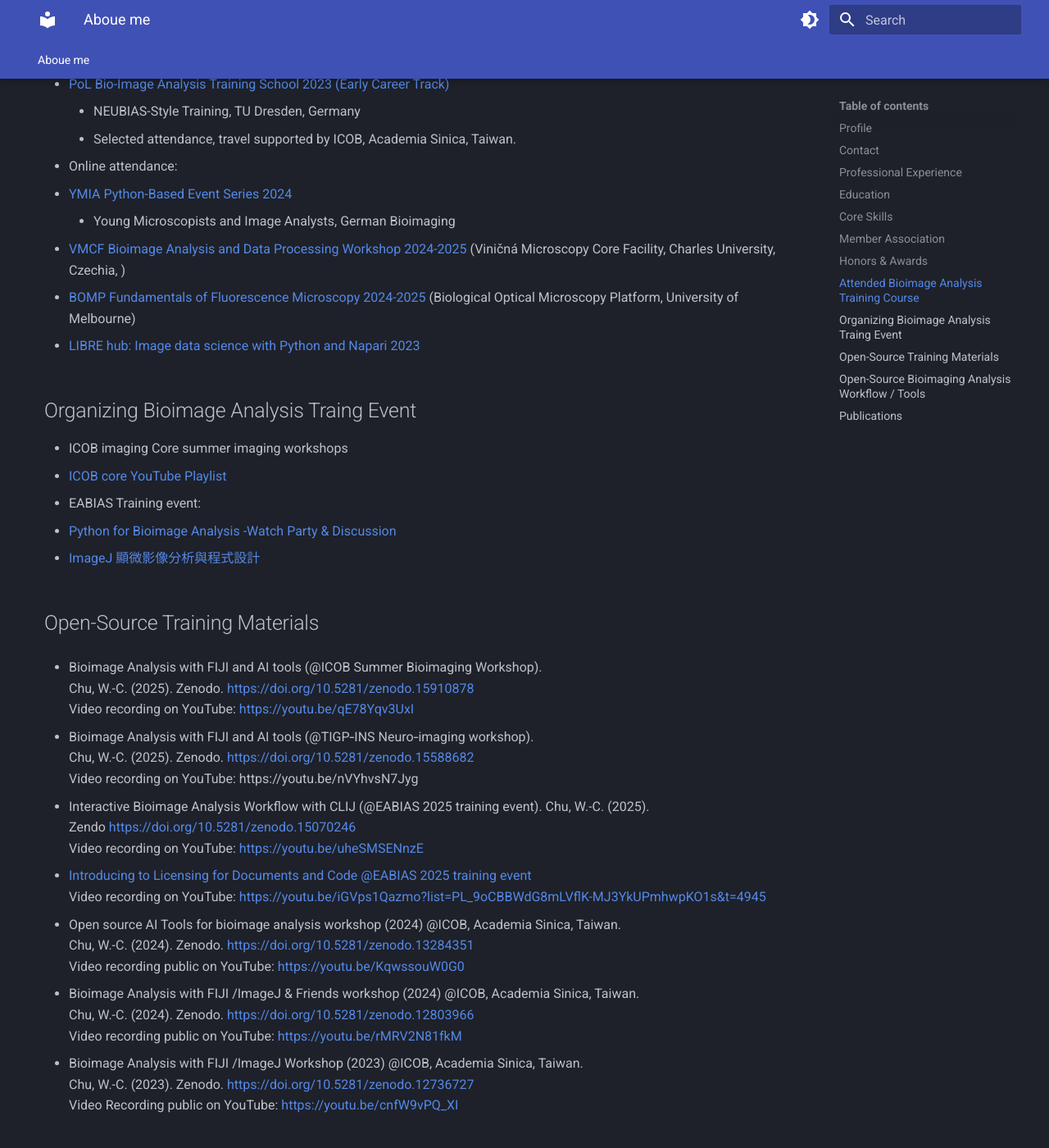
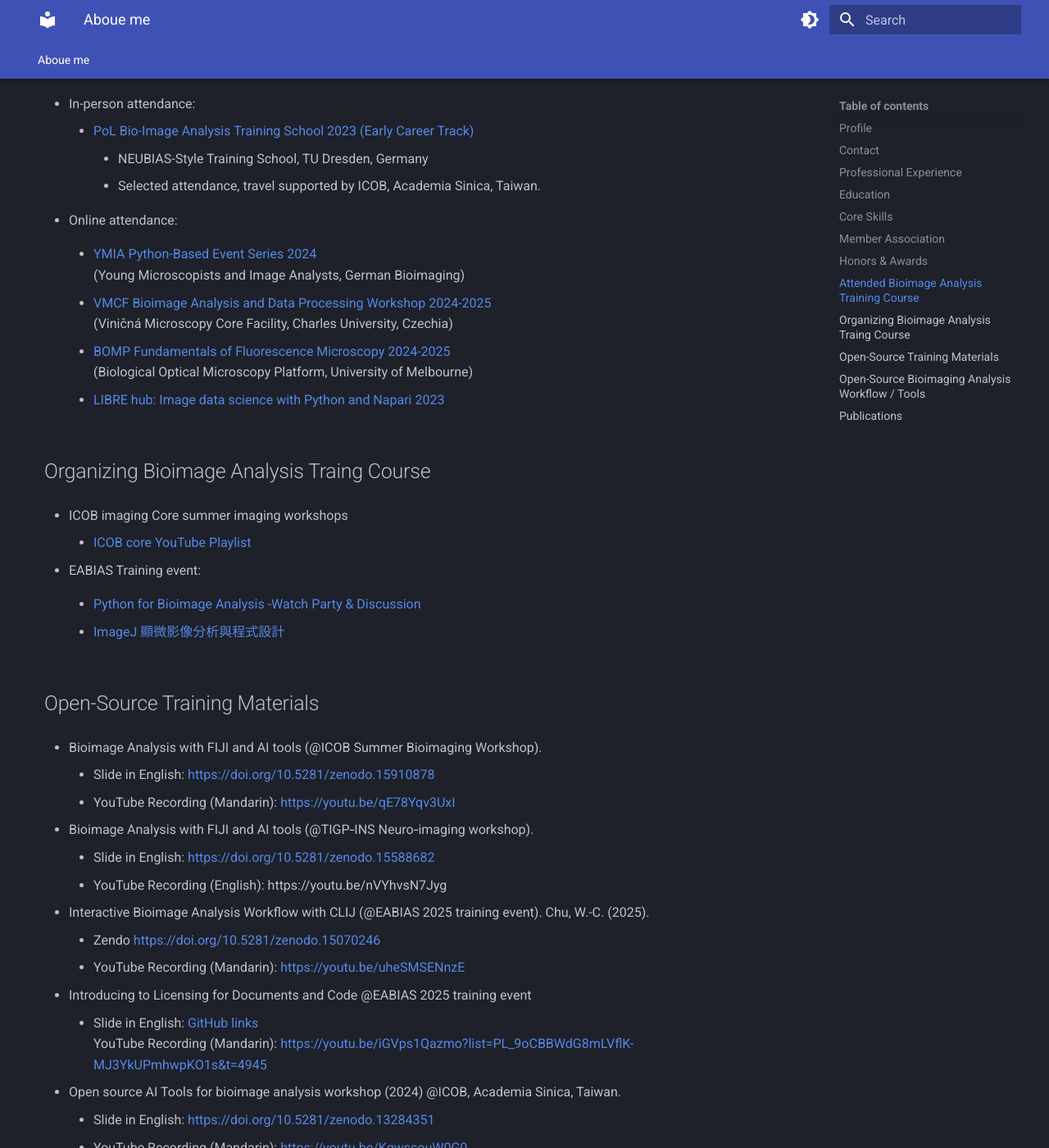
Before and after one commit to WeiChenChu/weichenchu.github.io, an MkDocs documentation site: the page built from docs/index.md, in a window 1280 px wide and 1400 px high, scrolled down 2863 px. Shown: the whole window at 82% size. Built offline with MkDocs 1.6.1 and Material for MkDocs 9.7.7, drawn with Linux system fonts in a browser that asks for light colours; some of the changed text lies outside the part shown.

Commit message:
Layout update

```diff
--- a/docs/index.md
+++ b/docs/index.md
@@ -17,16 +17,16 @@
 
 ## Professional Experience
 - Imaging Core Facility, Institute of Cellular and Organismic Biology (ICOB), Academia Sinica, Taiwan
-  - R&D Scientist  (Jan 2024 - Present)
-  - Project Scientist (Oct 2021 - Dec 2023)
-  - Research Technical Employee (Sep 2021)
-  - Postdocroal Researcher (May 2021- Aug 2021)
+    - R&D Scientist  (Jan 2024 - Present)
+    - Project Scientist (Oct 2021 - Dec 2023)
+    - Research Technical Employee (Sep 2021)
+    - Postdocroal Researcher (May 2021- Aug 2021)
 
 - RIKEN Center for Biosystems Dynamics Research (BDR), Japan
-  - Research Scientist (Sep 2017 - Mar 2021)
-  - Visiting Scientist (Oct 2016 - Sep 2017)
+    - Research Scientist (Sep 2017 - Mar 2021)
+    - Visiting Scientist (Oct 2016 - Sep 2017)
     Supported by Postdoctoral Research Abroad Program, Ministry of Science and Technology, Taiwan
-  - Research Scientist (Jul 2015 - Sep 2016)
+    - Research Scientist (Jul 2015 - Sep 2016)
 
 ## Education
 - Ph.D., Life Science
@@ -62,61 +63,63 @@
 ## Attended Bioimage Analysis Training Course
 
 - In-person attendance:
-  - [PoL Bio-Image Analysis Training School 2023 (Early Career Track)](https://biapol.github.io/PoL-BioImage-Analysis-TS-Early-Career-Track/intro.html)
-    - NEUBIAS-Style Training, TU Dresden, Germany
-    - Selected attendance, travel supported by ICOB, Academia Sinica, Taiwan.
-
+    - [PoL Bio-Image Analysis Training School 2023 (Early Career Track)](https://biapol.github.io/PoL-BioImage-Analysis-TS-Early-Career-Track/intro.html)
+          - NEUBIAS-Style Training School, TU Dresden, Germany
+          - Selected attendance, travel supported by ICOB, Academia Sinica, Taiwan.
 
 - Online attendance:
-  - [YMIA Python-Based Event Series 2024](https://gerbi-gmb.de/teams/ymia/)
-    - Young Microscopists and Image Analysts, German Bioimaging
+    - [YMIA Python-Based Event Series 2024](https://gerbi-gmb.de/teams/ymia/)
+    (Young Microscopists and Image Analysts, German Bioimaging)
 
-  - [VMCF Bioimage Analysis and Data Processing Workshop 2024-2025](https://biapol.github.io/BioImage-Analysis-and-Data-Processing-Workshop-2025/intro.html) (Viničná Microscopy Core Facility, Charles University, Czechia, )
+    - [VMCF Bioimage Analysis and Data Processing Workshop 2024-2025](https://biapol.github.io/BioImage-Analysis-and-Data-Processing-Workshop-2025/intro.html)
+  (Viničná Microscopy Core Facility, Charles University, Czechia)
 
-  - [BOMP Fundamentals of Fluorescence Microscopy 2024-2025](https://microscopy.unimelb.edu.au/om/capabilities/workshops-resources) (Biological Optical Microscopy Platform, University of Melbourne)
+    - [BOMP Fundamentals of Fluorescence Microscopy 2024-2025](https://microscopy.unimelb.edu.au/om/capabilities/workshops-resources)
+  (Biological Optical Microscopy Platform, University of Melbourne)
 
-  - [LIBRE hub: Image data science with Python and Napari 2023](https://librehub.github.io/napari-LatAm-workshop-2023/intro.html#)
+    - [LIBRE hub: Image data science with Python and Napari 2023](https://librehub.github.io/napari-LatAm-workshop-2023/intro.html#)
 
-## Organizing Bioimage Analysis Traing Event
+## Organizing Bioimage Analysis Traing Course
 
 - ICOB imaging Core summer imaging workshops
-  - [ICOB core YouTube Playlist](https://www.youtube.com/@icobcore/playlists)
+    - [ICOB core YouTube Playlist](https://www.youtube.com/@icobcore/playlists)
 
 - EABIAS Training event:
-  - [Python for Bioimage Analysis -Watch Party & Discussion](
+    - [Python for Bioimage Analysis -Watch Party & Discussion](
 https://docs.google.com/document/d/14mRHf7DGSZsFjaJhhjdbVZDhxe5GPa-8wV1EXQE5PuI/edit?usp=sharing)
 
-  - [ImageJ 顯微影像分析與程式設計](https://github.com/EABIAS/2025-ImageJ-Micro-Image-Analysis-and-Programming_Taipei)
+    - [ImageJ 顯微影像分析與程式設計](https://github.com/EABIAS/2025-ImageJ-Micro-Image-Analysis-and-Programming_Taipei)
 
 
 
 ## Open-Source Training Materials
 - Bioimage Analysis with FIJI and AI tools (@ICOB Summer Bioimaging Workshop).
-Chu, W.-C. (2025). Zenodo. [https://doi.org/10.5281/zenodo.15910878](https://doi.org/10.5281/zenodo.15910878)
-Video recording on YouTube: [https://youtu.be/qE78Yqv3UxI](https://youtu.be/qE78Yqv3UxI)
+    - Slide in English: [https://doi.org/10.5281/zenodo.15910878](https://doi.org/10.5281/zenodo.15910878)
+    - YouTube Recording (Mandarin): [https://youtu.be/qE78Yqv3UxI](https://youtu.be/qE78Yqv3UxI)
 
 - Bioimage Analysis with FIJI and AI tools (@TIGP‐INS Neuro‐imaging workshop).
-Chu, W.-C. (2025). Zenodo. [https://doi.org/10.5281/zenodo.15588682](https://doi.org/10.5281/zenodo.15588682)
-Video recording on YouTube: https://youtu.be/nVYhvsN7Jyg
+    - Slide in English: [https://doi.org/10.5281/zenodo.15588682](https://doi.org/10.5281/zenodo.15588682)
+    - YouTube Recording (English): https://youtu.be/nVYhvsN7Jyg
 
 - Interactive Bioimage Analysis Workflow with CLIJ (@EABIAS 2025 training event). Chu, W.-C. (2025).
-Zendo [https://doi.org/10.5281/zenodo.15070246](https://doi.org/10.5281/zenodo.15070246)
-Video recording on YouTube: [https://youtu.be/uheSMSENnzE](https://youtu.be/uheSMSENnzE)
+    - Zendo [https://doi.org/10.5281/zenodo.15070246](https://doi.org/10.5281/zenodo.15070246)
+    - YouTube Recording (Mandarin): [https://youtu.be/uheSMSENnzE](https://youtu.be/uheSMSENnzE)
 
-- [Introducing to Licensing for Documents and Code @EABIAS 2025 training event](https://github.com/EABIAS/2025-ImageJ-Micro-Image-Analysis-and-Programming_Taipei/blob/main/Lesson_07_Workflow/Lesson_07_Licensing_20250428_v1p1.pdf)
-Video recording on YouTube: [https://youtu.be/iGVps1Qazmo?list=PL_9oCBBWdG8mLVflK-MJ3YkUPmhwpKO1s&t=4945](https://youtu.be/iGVps1Qazmo?list=PL_9oCBBWdG8mLVflK-MJ3YkUPmhwpKO1s&t=4945)
+- Introducing to Licensing for Documents and Code @EABIAS 2025 training event
+    - Slide in English: [GitHub links](https://github.com/EABIAS/2025-ImageJ-Micro-Image-Analysis-and-Programming_Taipei/blob/main/Lesson_07_Workflow/Lesson_07_Licensing_20250428_v1p1.pdf)
+YouTube Recording (Mandarin): [https://youtu.be/iGVps1Qazmo?list=PL_9oCBBWdG8mLVflK-MJ3YkUPmhwpKO1s&t=4945](https://youtu.be/iGVps1Qazmo?list=PL_9oCBBWdG8mLVflK-MJ3YkUPmhwpKO1s&t=4945)
 
 - Open source AI Tools for bioimage analysis workshop (2024) @ICOB, Academia Sinica, Taiwan.
-Chu, W.-C. (2024). Zenodo. [https://doi.org/10.5281/zenodo.13284351](https://doi.org/10.5281/zenodo.13284351)
-Video recording public on YouTube: [https://youtu.be/KqwssouW0G0](https://youtu.be/KqwssouW0G0)
+    - Slide in English:  [https://doi.org/10.5281/zenodo.13284351](https://doi.org/10.5281/zenodo.13284351)
+    - YouTube Recording (Mandarin): [https://youtu.be/KqwssouW0G0](https://youtu.be/KqwssouW0G0)
 
 - Bioimage Analysis with FIJI /ImageJ & Friends workshop (2024) @ICOB, Academia Sinica, Taiwan.
-Chu, W.-C. (2024). Zenodo. [https://doi.org/10.5281/zenodo.12803966](https://doi.org/10.5281/zenodo.12803966)
-Video recording public on YouTube: [https://youtu.be/rMRV2N81fkM](https://youtu.be/rMRV2N81fkM)
+    - Slide in English: [https://doi.org/10.5281/zenodo.12803966](https://doi.org/10.5281/zenodo.12803966)
+    - YouTube Recording (Mandarin): [https://youtu.be/rMRV2N81fkM](https://youtu.be/rMRV2N81fkM)
 
 - Bioimage Analysis with FIJI /ImageJ Workshop (2023) @ICOB, Academia Sinica, Taiwan.
-Chu, W.-C. (2023). Zenodo. [https://doi.org/10.5281/zenodo.12736727](https://doi.org/10.5281/zenodo.12736727)
-Video Recording public on YouTube: [https://youtu.be/cnfW9vPQ_XI](https://youtu.be/cnfW9vPQ_XI)
+    - Slide in English: [https://doi.org/10.5281/zenodo.12736727](https://doi.org/10.5281/zenodo.12736727)
+    - YouTube Recording (Mandarin): [https://youtu.be/cnfW9vPQ_XI](https://youtu.be/cnfW9vPQ_XI)
 
 
 ## Open-Source Bioimaging Analysis Workflow / Tools
```
Also changed, not shown: other parts of docs/index.md (+6 -5 lines).
